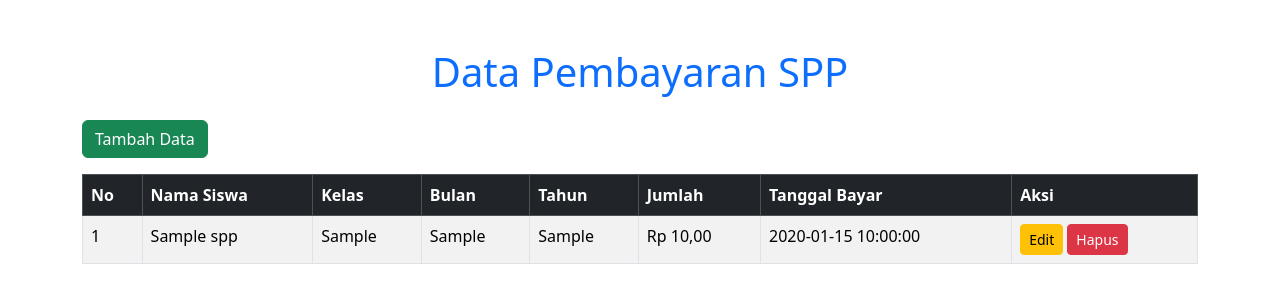
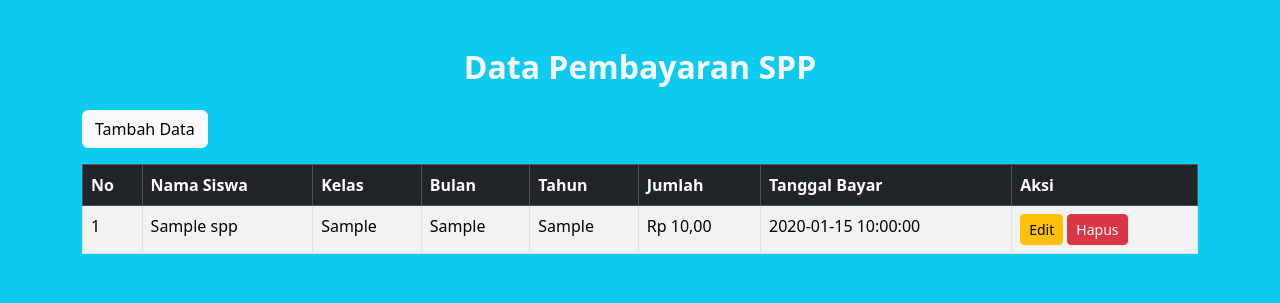
Before and after one commit to ulzptrzz/pembayaranSpp, a PHP site: page / in a window 1280 px wide. Shown: the top 303 px of the page. Run offline with PHP 8.4, Linux system fonts and the light colour scheme; tables that the repository leaves empty or names only in its code hold one stand-in row (values such as "Sample post"); some libraries are stand-ins or nearby versions.

Commit message:
two commit

```diff
--- a/edit.php
+++ b/edit.php
@@ -29,9 +29,9 @@ if ($_SERVER['REQUEST_METHOD'] == 'POST') {
     <link href="bootstrap/bootstrap.min.css" rel="stylesheet">
     <link href="https://cdn.jsdelivr.net/npm/bootstrap@5.3.3/dist/css/bootstrap.min.css" rel="stylesheet" integrity="sha384-QWTKZyjpPEjISv5WaRU9OFeRpok6YctnYmDr5pNlyT2bRjXh0JMhjY6hW+ALEwIH" crossorigin="anonymous">
 </head>
-<body>
+<body class="bg-info">
     <div class="container mt-5">
-        <h1 class="text-center">Edit Pembayaran SPP</h1>
+        <h1 class="text-center text-light fw-bold fs-2">Edit Pembayaran SPP</h1>
         <form method="POST">
             <div class="mb-3">
                 <label>Nama Siswa</label>
--- a/index.php
+++ b/index.php
@@ -13,10 +13,10 @@ $result = mysqli_query($conn, "SELECT * FROM pembayaran_spp");
     <link href="bootstrap/bootstrap.min.css" rel="stylesheet">
     <link href="https://cdn.jsdelivr.net/npm/bootstrap@5.3.3/dist/css/bootstrap.min.css" rel="stylesheet" integrity="sha384-QWTKZyjpPEjISv5WaRU9OFeRpok6YctnYmDr5pNlyT2bRjXh0JMhjY6hW+ALEwIH" crossorigin="anonymous">
 </head>
-<body>
+<body class="bg-info">
     <div class="container mt-5">
-        <h1 class="text-center text-primary mb-4">Data Pembayaran SPP</h1>
-        <a href="tambah.php" class="btn btn-success mb-3">Tambah Data</a>
+        <h1 class="text-center text-light fw-bold fs-2 mb-4">Data Pembayaran SPP</h1>
+        <a href="tambah.php" class="btn btn-light mb-3">Tambah Data</a>
         <table class="table table-striped table-bordered table-hover">
             <thead class="table-dark">
                 <tr>
--- a/tambah.php
+++ b/tambah.php
@@ -25,9 +25,9 @@ if ($_SERVER['REQUEST_METHOD'] == 'POST') {
     <link href="bootstrap/bootstrap.min.css" rel="stylesheet">
     <link href="https://cdn.jsdelivr.net/npm/bootstrap@5.3.3/dist/css/bootstrap.min.css" rel="stylesheet" integrity="sha384-QWTKZyjpPEjISv5WaRU9OFeRpok6YctnYmDr5pNlyT2bRjXh0JMhjY6hW+ALEwIH" crossorigin="anonymous">
 </head>
-<body>
+<body class="bg-info">
     <div class="container mt-5">
-        <h1 class="text-center">Tambah Pembayaran SPP</h1>
+        <h1 class="text-center text-light fw-bold fs-2">Tambah Pembayaran SPP</h1>
         <form method="POST">
             <div class="mb-3">
                 <label>Nama Siswa</label>
```
